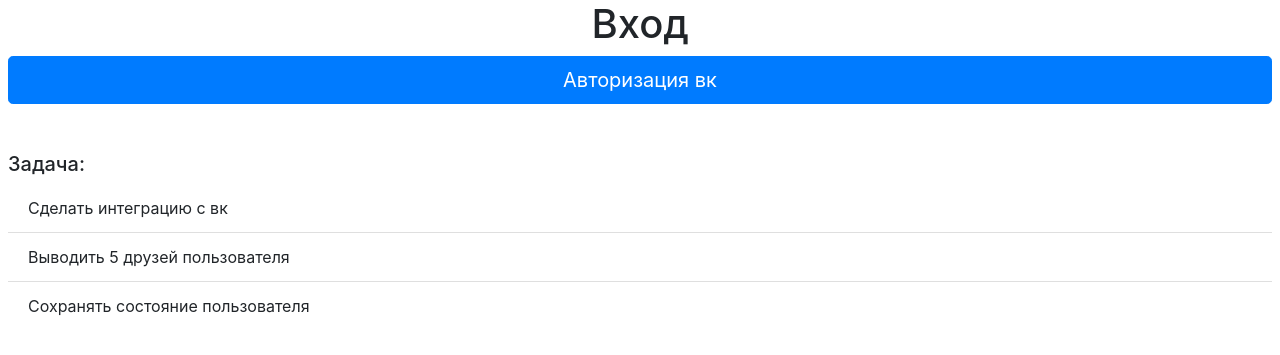
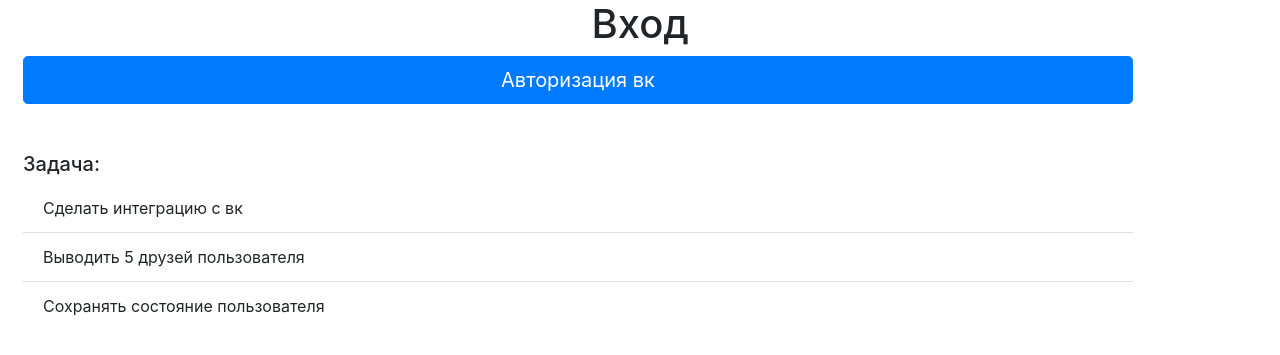
Before and after one commit to Elfreezy/authVK, a Flask app: page / in a window 1280 px wide. Shown: the top 355 px of the page. Run offline with Flask 2, Linux system fonts and the light colour scheme; some libraries are stand-ins or nearby versions.

Commit message:
Update index.html

```diff
--- a/app/templates/index.html
+++ b/app/templates/index.html
@@ -12,7 +12,7 @@
 <div class="container align-middle">
     <h1 class="row justify-content-md-center">{% block title %}{% endblock %}</h1>
 </div>
-<div class="m-2">{% block content %}{% endblock %}</div>
+<div class="container m-2">{% block content %}{% endblock %}</div>
 
 </body>
 </html>
```
